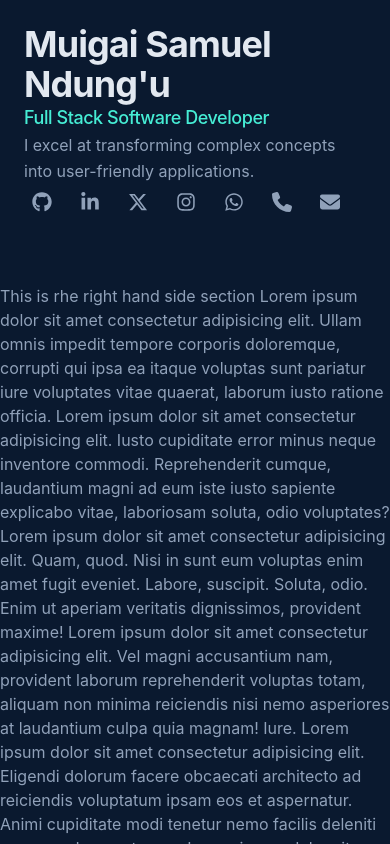
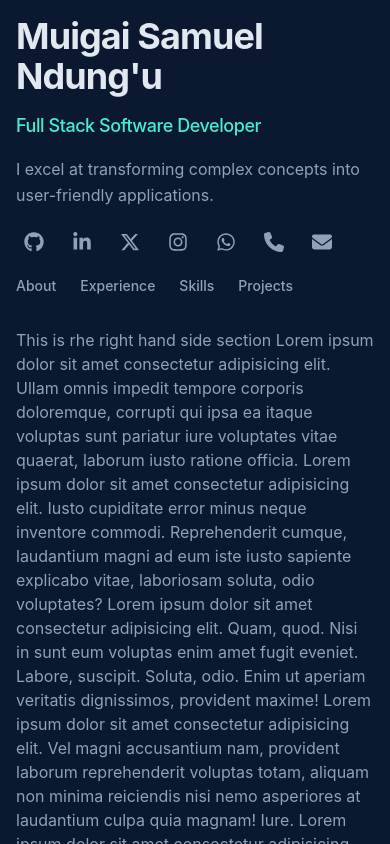
Before and after one commit to Ndungu-Muigai/new-portfolio, a React (Vite) app: page / in a window 390 px wide. Built offline with nearby package versions, Linux system fonts and the light colour scheme.

Commit message:
Made the right side of the page scrollable and the left one sticky

```diff
--- a/src/App.jsx
+++ b/src/App.jsx
@@ -6,10 +6,10 @@ function App() {
   return (
     <div className='dark-navy min-h-screen text-slate-400'>
       <div className='lg:flex lg:justify-between lg:gap-4'>
-        <header className="p-6 md:p-8 lg:sticky lg:top-0 lg:flex lg:max-h-screen lg:w-[48%] lg:flex-col lg:justify-between lg:py-16">
+        <header className="p-4 md:p-8 lg:sticky lg:top-0 lg:flex lg:max-h-screen lg:w-[48%] lg:flex-col lg:justify-between lg:py-16 space-y-4">
           <Intro/>
         </header>
-        <div className='pt-10 lg:w-[52%] lg:py-16'>
+        <div className='lg:w-[52%] p-4 md:p-8 lg:py-16'>
           This is rhe right hand side section
           Lorem ipsum dolor sit amet consectetur adipisicing elit. Ullam omnis impedit tempore corporis doloremque, corrupti qui ipsa ea itaque voluptas sunt pariatur iure voluptates vitae quaerat, laborum iusto ratione officia.
           Lorem ipsum dolor sit amet consectetur adipisicing elit. Iusto cupiditate error minus neque inventore commodi. Reprehenderit cumque, laudantium magni ad eum iste iusto sapiente explicabo vitae, laboriosam soluta, odio voluptates?
--- a/src/Pages/Intro.jsx
+++ b/src/Pages/Intro.jsx
@@ -42,6 +42,14 @@ const Intro = () =>
                 <FaEnvelope />
             </Link>
         </div>
+
+        {/* Nav Links for smaller devices */}
+        <nav className="lg:hidden flex flex-wrap flex-row gap-6 text-sm sm:text-base font-medium">
+            <Link to="/#about" className="hover:text-slate-200 hover:underline transition-colors">About</Link>
+            <Link to="/#experience" className="hover:text-slate-200 hover:underline transition-colors">Experience</Link>
+            <Link to="/#skills" className="hover:text-slate-200 hover:underline transition-colors">Skills</Link>
+            <Link to="/#projects" className="hover:text-slate-200 hover:underline transition-colors">Projects</Link>
+        </nav>
     </>
   )
 }
```
